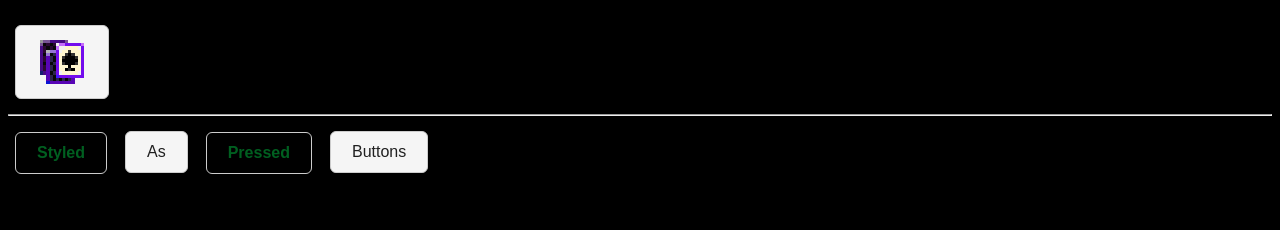
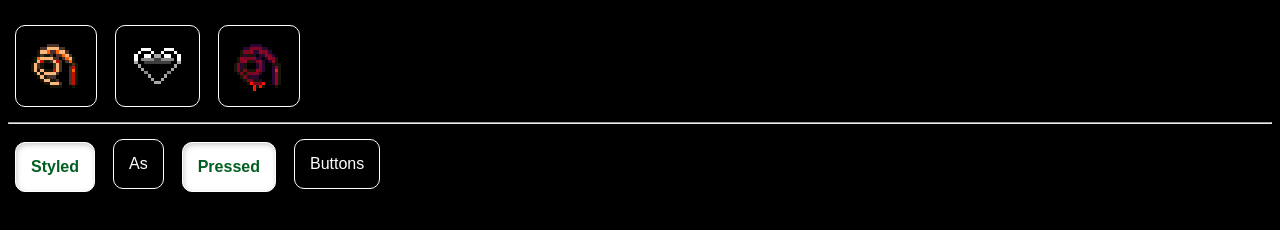
Before and after one commit to 2oog/idk, a plain HTML site: page index.html in a window 1280 px wide. Shown: the part 48-278 px from the top of the page. Drawn offline with Linux system fonts and the light colour scheme.

Commit message:
test before publish

```diff
--- a/index.html
+++ b/index.html
@@ -13,6 +13,8 @@
 
 	img {
   		image-rendering: pixelated;
+		width: auto;
+		height: 50;
 	}
 
 	label.label-checkbox {
@@ -28,21 +30,21 @@
 	}
 
 	label.label-checkbox span {
-		padding: 11px 21px;
-		border: 1px solid #ccc;
+		padding: 15px 15px;
+		border: 1px solid rgb(255, 255, 255);
 		display: inline-block;
-		color: #202020;
-		border-radius: 6px;
+		color: #ffffff;
+		border-radius: 10px;
 		margin: 7px;
-		background: #f5f5f5;
+		background: #000000;
 		user-select: none;
 		font-family: sans-serif;
 	}
 
 	label.label-checkbox input:checked + span {
-		box-shadow: inset 1px 2px 5px rgb(0, 0, 0);
-		transform: translateY(1px);
-		background: #000000;
+		box-shadow: inset 1px 2px 5px rgb(204, 204, 204);
+		transform: translateY(3px);
+		background: #ffffff;
 		color: #005f20;
 		font-family: sans-serif;
 		font-weight: bolder;
@@ -52,12 +54,9 @@
 
 <body>
 	<h1>Pressed buttons with Checkbox</h1>
-	<label class="label-checkbox">
-		<input type="checkbox">
-		<span>
-			<img src="./img/Tarots.png" width=auto height="50" style="cursor:pointer" >
-		</span>
-	</label>
+	<label class="label-checkbox"> <input type="checkbox"> <span> <img src="./img/Whip.png"> </span> </label>
+	<label class="label-checkbox"> <input type="checkbox"> <span> <img src="./img/HeartBlack.png"> </span> </label>
+	<label class="label-checkbox"> <input type="checkbox"> <span> <img src="./img/Whip2.png"> </span> </label>
 	<hr>
 	<label class="label-checkbox"> <input type="checkbox" checked> <span>Styled</span> </label>
 	<label class="label-checkbox"> <input type="checkbox"> <span>As</span> </label>
```
